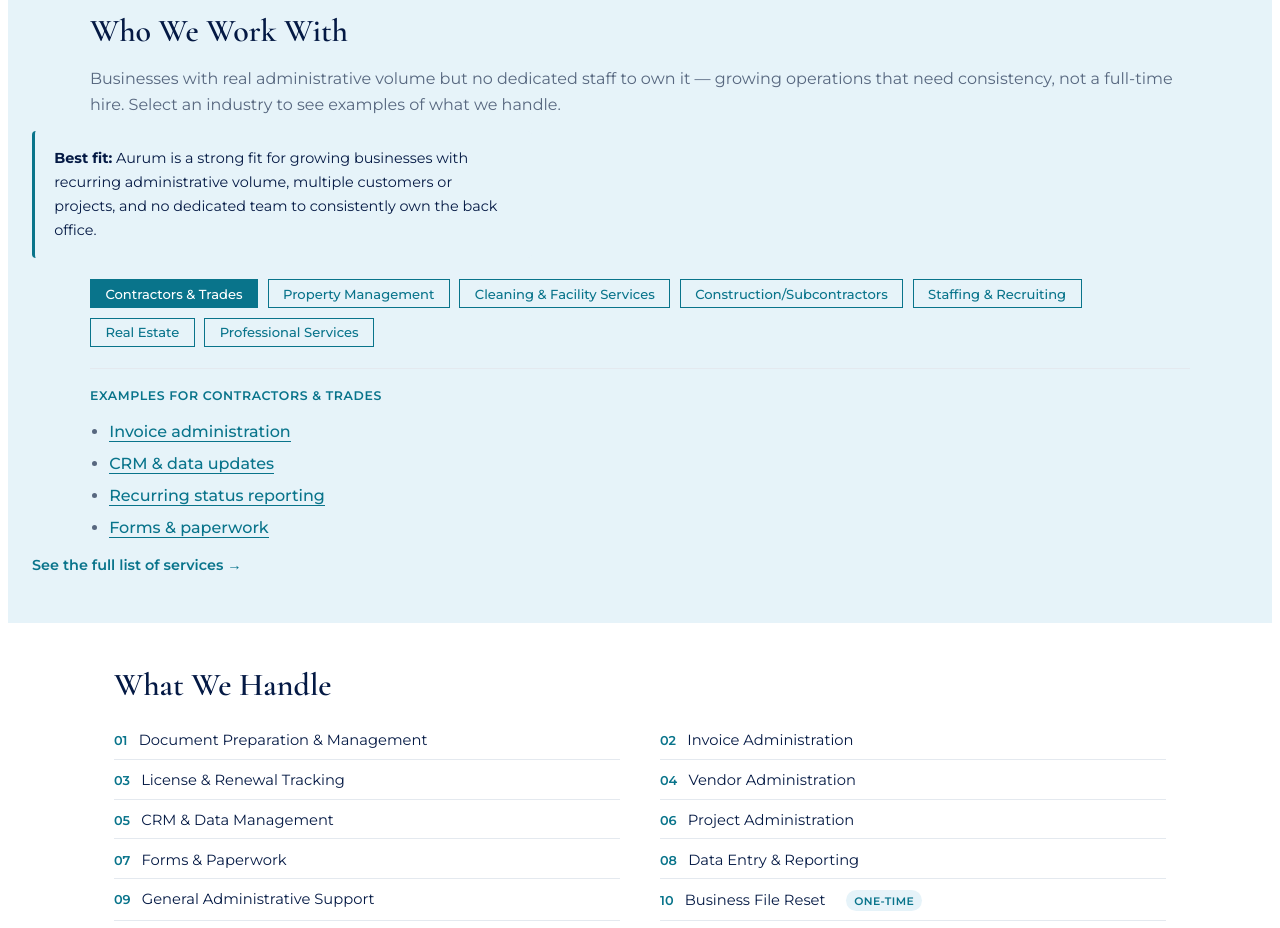
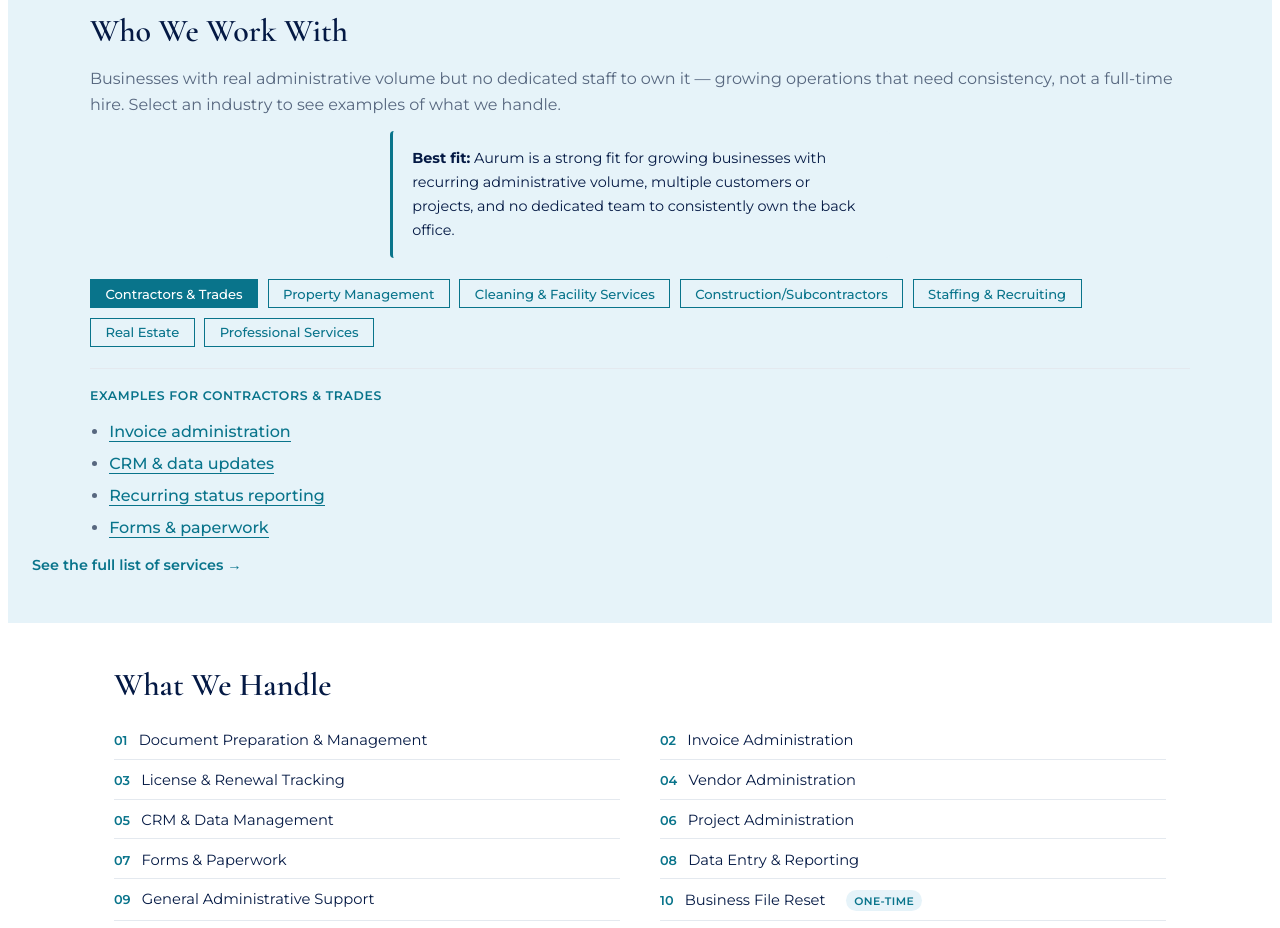
Before and after one commit to kyleonbiz/aurum-ventura-site, a React (Vite) app: page / in a window 1280 px wide. Shown: the part 2540-3468 px from the top of the page. Built offline with nearby package versions, Linux system fonts and the light colour scheme.

Commit message:
Align 'Best fit' box with heading on Industries page

```diff
--- a/src/App.jsx
+++ b/src/App.jsx
@@ -832,7 +832,7 @@
           Businesses with real administrative volume but no dedicated staff to own it — growing operations that
           need consistency, not a full-time hire. Select an industry to see examples of what we handle.
         </p>
-        <p style={{ fontSize: "0.9rem", backgroundColor: "#E6F3F9", border: "none", borderLeft: "3px solid #09748B", borderRadius: "4px", padding: "1rem 1.2rem", maxWidth: "500px", marginBottom: "1.3rem", color: "#041944", marginLeft: "0" }}>
+        <p style={{ fontSize: "0.9rem", backgroundColor: "#E6F3F9", border: "none", borderLeft: "3px solid #09748B", borderRadius: "4px", padding: "1rem 1.2rem", maxWidth: "500px", marginBottom: "1.3rem", color: "#041944" }}>
           <strong>Best fit:</strong> Aurum is a strong fit for growing businesses with recurring administrative
           volume, multiple customers or projects, and no dedicated team to consistently own the back office.
         </p>
```
